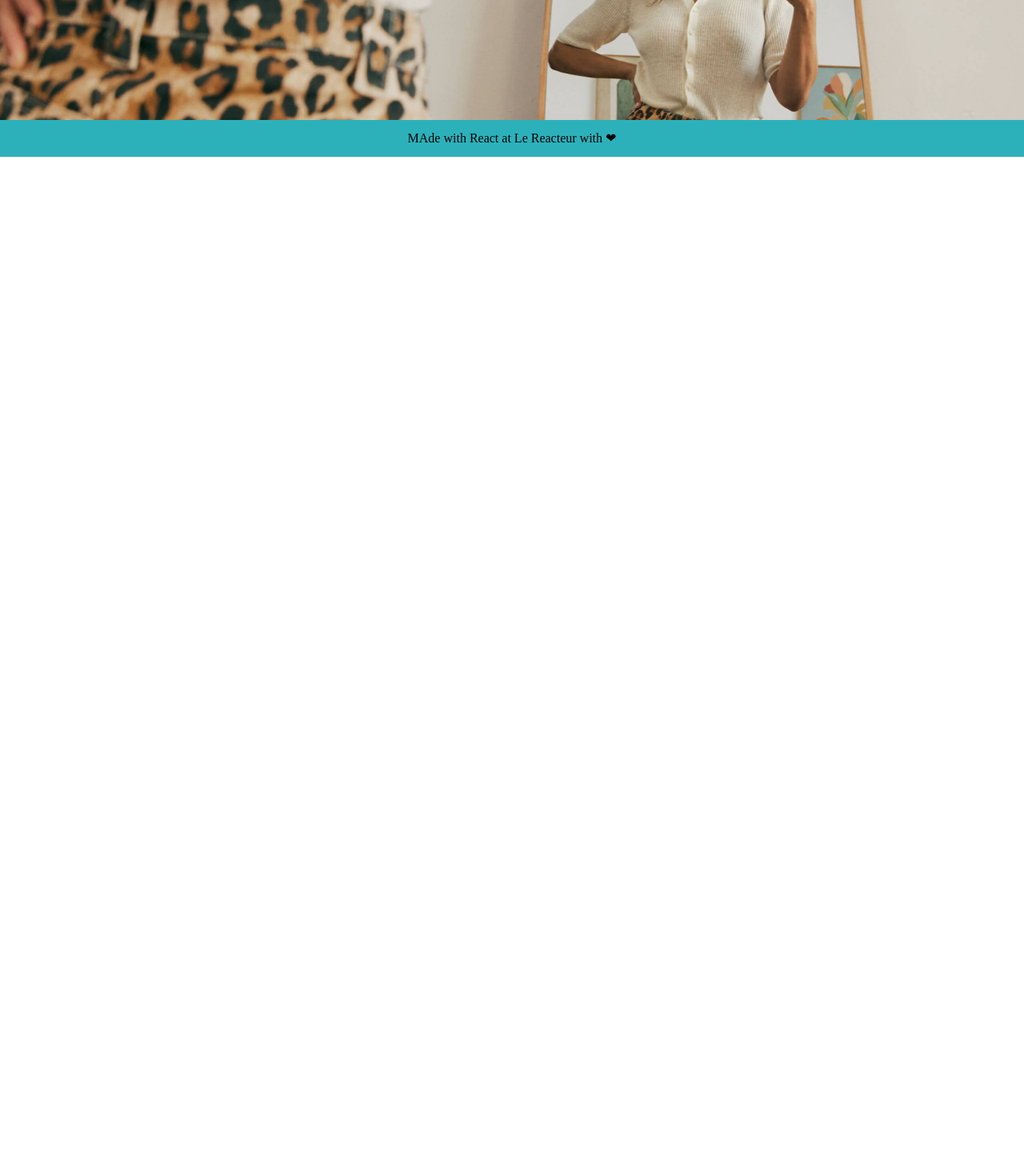
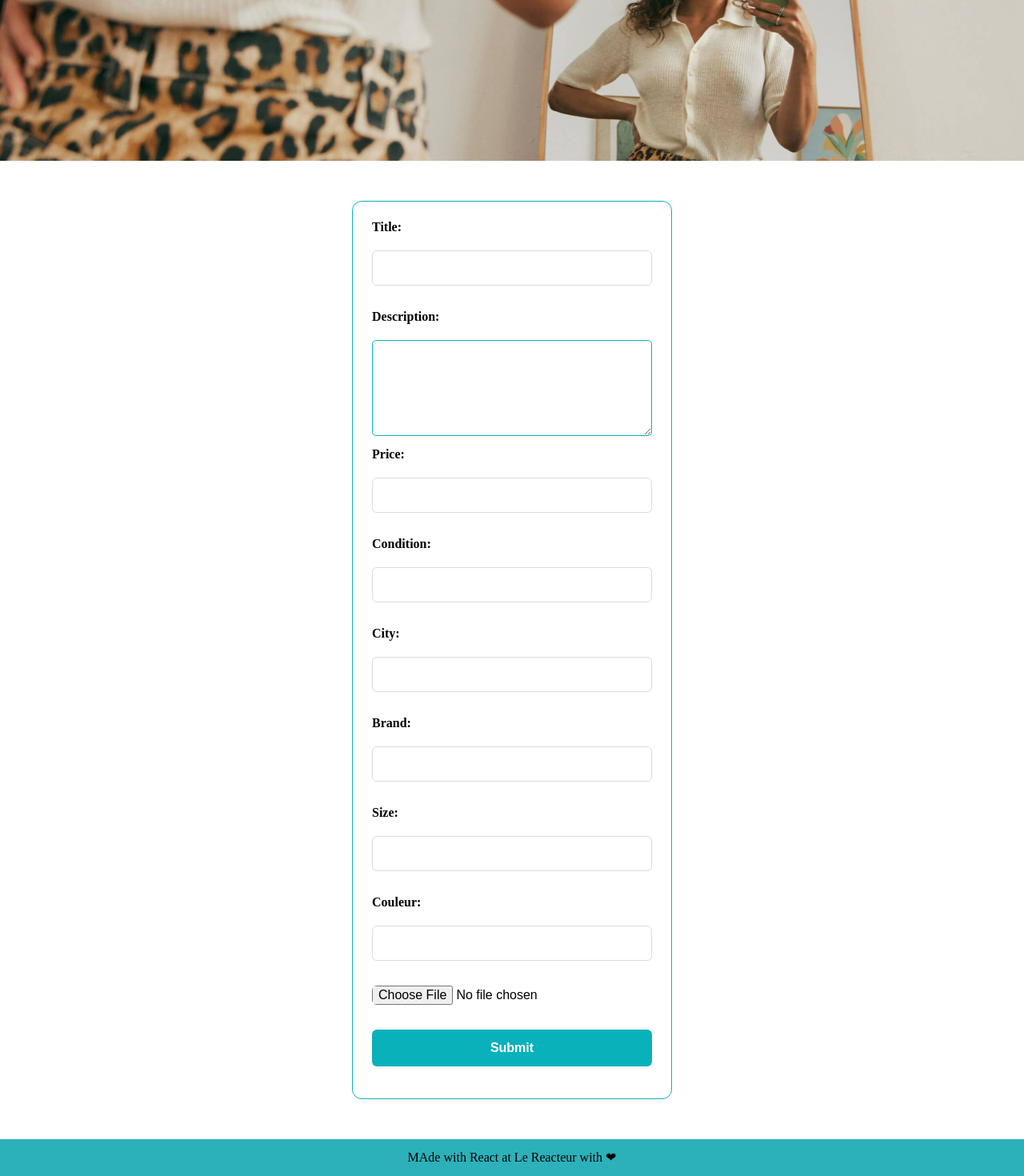
Before and after one commit to asmeziou/vinted, a React (Vite) app: page /publish in a window 1280 px wide. Shown: the part 294-1764 px from the top of the page at 80% size. Before the commit the page ends 800 px from the top, so only its background shows below. Built offline with nearby package versions, Linux system fonts and the light colour scheme.

Commit message:
Ajouter annonce

```diff
--- a/src/App.css
+++ b/src/App.css
@@ -5,6 +5,8 @@
 
 header {
   border-bottom: #f2f2f2;
+  height: 145px;
+  padding: 10px 0;
 }
 header .container {
   display: flex;
@@ -15,7 +17,7 @@ header .container > div {
   display: flex;
   align-items: center;
 }
-header .container > div button,
+header .container > div button:not(.btn-deconnexion),
 header .container > div a {
   background-color: #fff;
   color: #2cb1ba;
@@ -124,3 +126,79 @@ footer {
   margin-top: 30px;
   width: 400px;
 }
+
+.filter-site {
+  display: flex;
+  flex-direction: column;
+  gap: 10px;
+}
+.container-form {
+  max-width: 600px;
+  margin: 40px auto;
+  padding: 20px;
+}
+
+form {
+  display: flex;
+  flex-direction: column;
+  gap: 15px;
+
+  padding: 25px;
+  background-color: #fff;
+  border: 1px solid #09b1ba;
+  border-radius: 8px;
+}
+
+input,
+textarea {
+  padding: 12px;
+  border: 1px solid #09b1ba;
+  border-radius: 5px;
+  font-size: 14px;
+}
+
+textarea {
+  min-height: 120px;
+  resize: vertical;
+}
+
+input:focus,
+textarea:focus {
+  outline: none;
+  border-color: #09b1ba;
+}
+
+input[type="file"] {
+  border: none;
+  padding: 0;
+}
+
+input[type="submit"] {
+  background-color: #09b1ba;
+  color: white;
+  border: none;
+  cursor: pointer;
+  font-weight: 600;
+  padding: 14px;
+  transition: opacity 0.2s;
+}
+
+input[type="submit"]:hover {
+  opacity: 0.9;
+}
+
+.btn-deconnexion {
+  background: red;
+  color: white;
+  margin: 0 10px;
+  height: 30px;
+  width: 155px;
+  border: 1px solid red;
+  border-radius: 5px;
+  font-size: 14px;
+  outline: none;
+  padding: 10px 40px;
+  display: flex;
+  align-items: center;
+  text-decoration: none;
+}
--- a/src/App.jsx
+++ b/src/App.jsx
@@ -10,6 +10,7 @@ import Footer from "./components/Footer";
 import Hero from "./components/Hero";
 import Signup from "./pages/signup/Signup";
 import Login from "./pages/login/Login";
+import Publish from "./pages/Publish";
 import FilterRange from "./components/FilterRange";
 
 function App() {
@@ -44,6 +45,8 @@ function App() {
           path="/login"
           element={<Login token={token} setToken={setToken} />}
         />
+
+        <Route path="/publish" element={<Publish token={token} />} />
       </Routes>
       <Footer />
     </Router>
--- a/src/components/Header.jsx
+++ b/src/components/Header.jsx
@@ -11,6 +11,11 @@ const Header = ({ token, setToken, values, setValues, search, setSearch }) => {
   const location = useLocation();
   return (
     <header>
+      <div className="container wrapper">
+        <Link to="/">
+          <img src={Logo} alt="vinted" />
+        </Link>
+        <div className="filter-site">
           <div>
             <input
               type="text"
@@ -20,20 +25,18 @@ const Header = ({ token, setToken, values, setValues, search, setSearch }) => {
               onChange={(event) => setSearch(event.target.value)}
             ></input>
           </div>
-      <div className="container wrapper">
-        <Link to="/">
-          <img src={Logo} alt="vinted" />
-        </Link>
-
           {location.pathname === "/" && (
             <div className="filter-range">
               <FilterRange values={values} setValues={setValues} />
             </div>
           )}
+        </div>
 
         <div>
           {token ? (
+            <>
               <button
+                className="btn-deconnexion"
                 onClick={() => {
                   // retirer le token du state
                   setToken(null);
@@ -43,6 +46,8 @@ const Header = ({ token, setToken, values, setValues, search, setSearch }) => {
               >
                 Déconnexion
               </button>
+              <Link to="/publish">Ajouter produit</Link>
+            </>
           ) : (
             <>
               <Link to="/signup">S'inscrire</Link>
--- a/src/components/Offers.jsx
+++ b/src/components/Offers.jsx
@@ -3,13 +3,12 @@ const Offers = ({ offers, values, search }) => {
   return (
     <section className="main-offers-container wrapper">
       {offers
-        .filter((element) => {
-          return (
-            element.product_name.includes(search) &&
-            element.product_price >= values[0] &&
-            element.product_price <= values[1]
-          );
-        })
+        // .filter((element) => {
+        //   return (
+        //     element.product_price >= values[0] &&
+        //     element.product_price <= values[1]
+        //   );
+        // })
         .map((element) => (
           <article key={element._id}>
             <div>
--- a/src/components/Product.jsx
+++ b/src/components/Product.jsx
@@ -18,7 +18,7 @@ const Product = ({ data }) => {
             </div>
             <div>
               <span>ETAT:</span>
-              {data.product_details[1].ÉTAT}
+              {data.product_details[2].ÉTAT}
             </div>
           </div>
           <div className="detail-offer-part2">
--- a/src/pages/Home.jsx
+++ b/src/pages/Home.jsx
@@ -21,7 +21,7 @@ const Home = ({ values, search }) => {
     const fetchData = async () => {
       try {
         const response = await axios.get(
-          `https://lereacteur-vinted-api.herokuapp.com/offers?page=${page}&limit=${limit}`,
+          `https://lereacteur-vinted-api.herokuapp.com/offers?page=${page}&limit=${limit}&title=${search}&priceMin=${values[0]}&priceMax=${values[1]}`,
         );
         // console.log(response.data); //OK
         setData(response.data);
@@ -33,7 +33,7 @@ const Home = ({ values, search }) => {
     };
 
     fetchData();
-  }, [page]);
+  }, [limit, page, search, values]);
 
   const totalPages = Math.ceil(count / limit);
 
--- /dev/null
+++ b/src/pages/Publish.jsx
@@ -0,0 +1,136 @@
+import { useState } from "react";
+import axios from "axios";
+
+const Publish = (props) => {
+  const [file, setFile] = useState({});
+  const [title, setTitle] = useState("");
+  const [description, setDescription] = useState("");
+  const [price, setPrice] = useState("");
+  const [condition, setCondition] = useState("");
+  const [city, setCity] = useState("");
+  const [brand, setBrand] = useState("");
+  const [size, setSize] = useState("");
+  const [color, setColor] = useState("");
+
+  // token en "dur", pour l'exemple, mais en général récupéré des cookies :
+  const userToken = props.token;
+
+  return (
+    <section>
+      <div className="container">
+        <form
+          onSubmit={async (e) => {
+            e.preventDefault();
+
+            const formData = new FormData();
+            formData.append("picture", file);
+            formData.append("title", title);
+            formData.append("description", description);
+            formData.append("price", price);
+            formData.append("condition", condition);
+            formData.append("city", city);
+            formData.append("brand", brand);
+            formData.append("size", size);
+            formData.append("color", color);
+
+            // formData.append("picture", file);
+            try {
+              const response = await axios.post(
+                "https://lereacteur-vinted-api.herokuapp.com/offer/publish",
+                formData,
+                {
+                  headers: {
+                    Authorization: "Bearer " + userToken,
+                  },
+                },
+              );
+
+              alert(JSON.stringify(response.data));
+            } catch (err) {
+              if (err.response.status === 500) {
+                console.error("An error occurred");
+              } else {
+                console.error(err.response.data.msg);
+              }
+            }
+          }}
+        >
+          <label>Title:</label>
+          <input
+            type="text"
+            onChange={(event) => {
+              setTitle(event.target.value);
+            }}
+            value={title}
+          />
+          <label>Description:</label>
+          <textarea
+            onChange={(event) => {
+              setDescription(event.target.value);
+            }}
+            value={description}
+          />
+          <label>Price:</label>
+          <input
+            type="number"
+            onChange={(event) => {
+              setPrice(event.target.value);
+            }}
+            value={price}
+          />
+          <label>Condition:</label>
+          <input
+            type="text"
+            onChange={(event) => {
+              setCondition(event.target.value);
+            }}
+            value={condition}
+          />
+          <label>City:</label>
+          <input
+            type="text"
+            onChange={(event) => {
+              setCity(event.target.value);
+            }}
+            value={city}
+          />
+          <label>Brand:</label>
+          <input
+            type="text"
+            onChange={(event) => {
+              setBrand(event.target.value);
+            }}
+            value={brand}
+          />
+          <label>Size:</label>
+          <input
+            type="number"
+            onChange={(event) => {
+              setSize(event.target.value);
+            }}
+            value={size}
+          />
+          <label>Couleur:</label>
+          <input
+            type="text"
+            onChange={(event) => {
+              setColor(event.target.value);
+            }}
+            value={color}
+          />
+
+          <input
+            type="file"
+            onChange={(event) => {
+              setFile(event.target.files[0]);
+            }}
+          />
+
+          <input type="submit" />
+        </form>
+      </div>
+    </section>
+  );
+};
+
+export default Publish;
```
Lines whose indentation alone changed are shown as unchanged.
